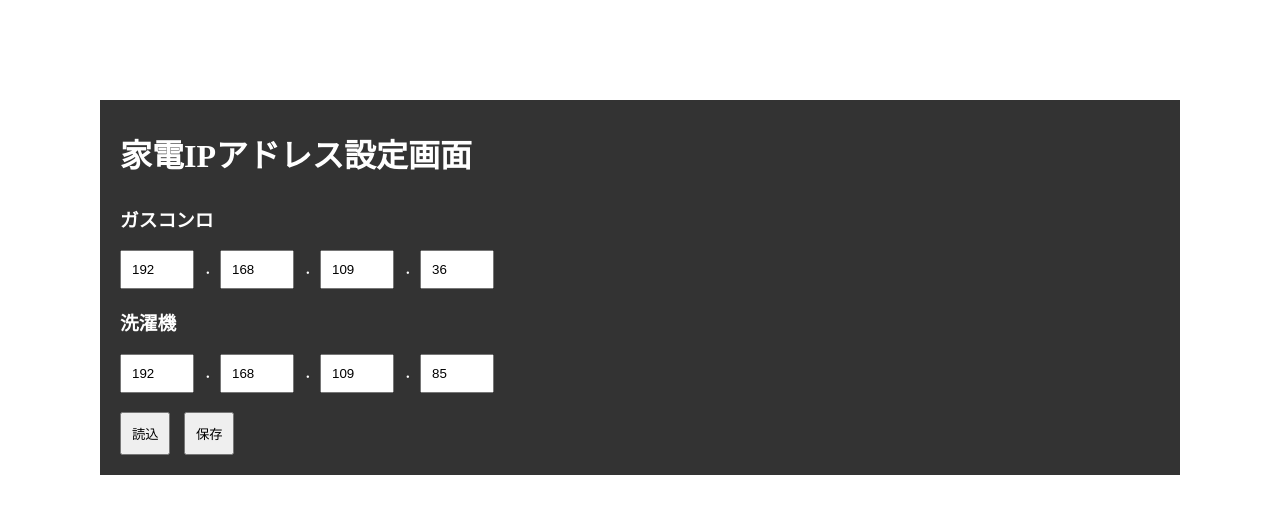
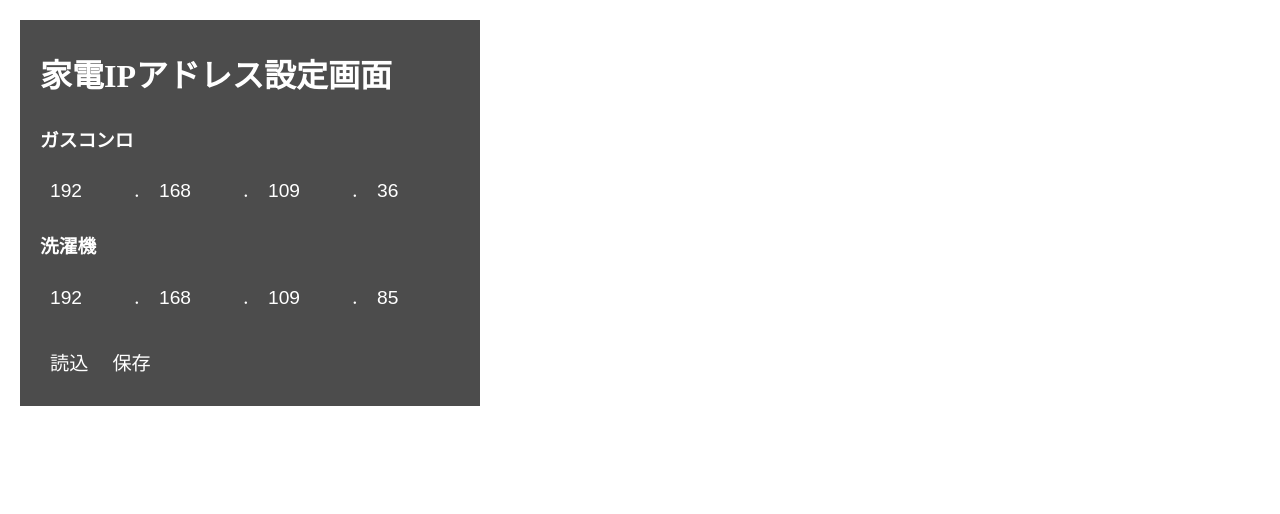
Before and after one commit to NewsForHelp/NewsForHelp, a plain HTML site: page app-stb/index.html in a window 1280 px wide. Drawn offline with Linux system fonts and the light colour scheme; no server answers.

Commit message:
設定画面スタイル変更

```diff
--- a/app-stb/style/tv.css
+++ b/app-stb/style/tv.css
@@ -90,19 +90,22 @@ opacity:0;
   visibility:hidden;
 }
 
-input {
-  width: 50px;
-}
+
 .configImage{
   width: 30%;
   height: 30%;
 }
 
 #config-area{
-    background-color: #333333;
+    z-index: 6;
+    position: absolute;
+    top: 0;
+    left:0;
+    background-color: rgba(0, 0, 0, 0.7);
     color: #ffffff;
-    margin: 100px;
+    margin: 20px;
     padding: 20px;
+
 }
 
 #config-area h1{
@@ -111,6 +114,12 @@ input {
 }
 
 #config-area input{
-    margin-right: 10px;
-    padding: 10px;
+    font-size: 120%;
+	margin: 2;
+	padding: 10px;
+	background: none;
+	border: none;
+	border-radius: 0;
+	/*outline: none;*/
+    color: #ffffff;
 }
```
